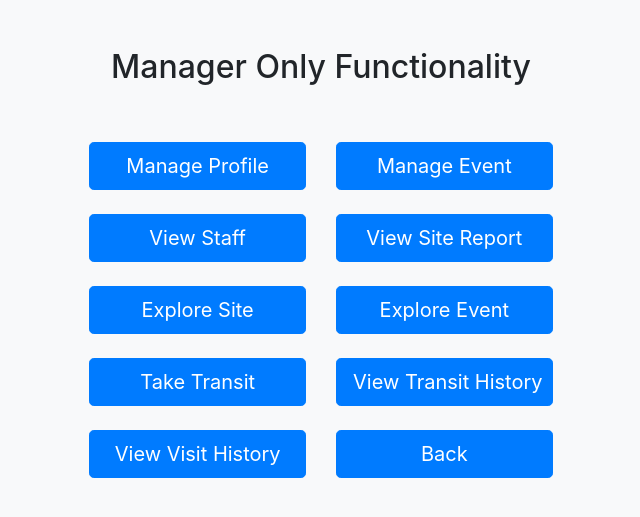
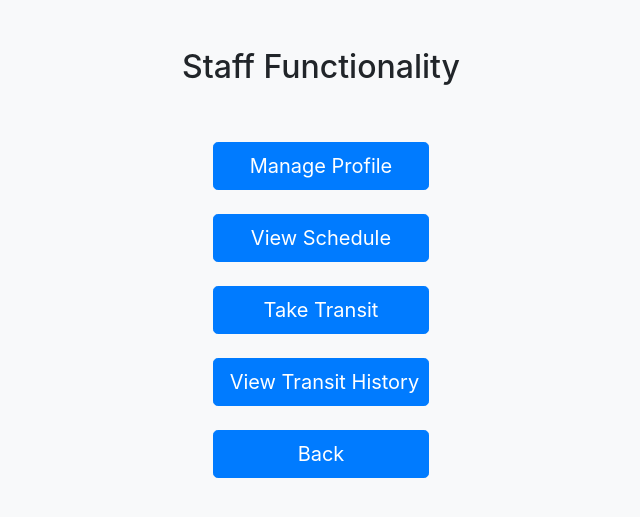
Before and after one commit to kunal1025/Atlanta-Beltline, a Flask app: template templates/functionality/staff_only_functionality.html in a window 1280 px wide. Shown: the top 517 px of the page, without its empty margins (319-959 px from the left). Run offline with Flask 2, Linux system fonts and the light colour scheme; the template is opened without the code that fills it, so the values that code supplies are empty; some libraries are stand-ins or nearby versions.

Commit message:
Update staff_only_functionality.html

```diff
--- a/templates/functionality/staff_only_functionality.html
+++ b/templates/functionality/staff_only_functionality.html
@@ -11,74 +11,45 @@
     <!-- Font Awesome -->
     <link rel="stylesheet" href="https://use.fontawesome.com/releases/v5.8.1/css/all.css" integrity="sha384-50oBUHEmvpQ+1lW4y57PTFmhCaXp0ML5d60M1M7uH2+nqUivzIebhndOJK28anvf" crossorigin="anonymous">
 
-    <title>Manager Only Functionality</title>
+    <title>Staff Functionality</title>
   </head>
 
 <body class="bg-light">
 <body class="bg-light">
     <div class="container">
         <div class="py-5 text-center">
-            <h2>Manager Only Functionality</h2>
+            <h2>Staff Functionality</h2>
         </div>
         <div class="col-md-8 offset-md-2">
             <div class="row">
-                <div class="col-md-4 offset-2">
+                <div class="col-md-4 offset-4">
                     <a href="">
                         <button class="btn btn-primary btn-lg btn-block" type="submit">Manage Profile</button>
-                    </a>
-                    <br>
-                </div>
-
-                <div class="col-md-4">
-                    <a href="">
-                        <button class="btn btn-primary btn-lg btn-block" type="submit">Manage Event</button>
                     </a>
                     <br>
                 </div>
             </div>
 
             <div class="row">
-                <div class="col-md-4 offset-2">
+                <div class="col-md-4 offset-4">
                     <a href="">
-                        <button class="btn btn-primary btn-lg btn-block" type="submit">View Staff</button>
-                    </a>
-                    <br>
-                </div>
-
-                <div class="col-md-4">
-                    <a href="">
-                        <button class="btn btn-primary btn-lg btn-block" type="submit">View Site Report</button>
+                        <button class="btn btn-primary btn-lg btn-block" type="submit">View Schedule</button>
                     </a>
                     <br>
                 </div>
             </div>
 
             <div class="row">
-                <div class="col-md-4 offset-2">
+                <div class="col-md-4 offset-4">
                     <a href="">
-                        <button class="btn btn-primary btn-lg btn-block" type="submit">Explore Site</button>
-                    </a>
-                    <br>
-                </div>
-
-                <div class="col-md-4">
-                    <a href="">
-                        <button class="btn btn-primary btn-lg btn-block" type="submit">Explore Event</button>
+                        <button class="btn btn-primary btn-lg btn-block" type="submit">Take Transit</button>
                     </a>
                     <br>
                 </div>
             </div>
 
-
             <div class="row">
-                <div class="col-md-4 offset-2">
-                    <a href="">
-                        <button class="btn btn-primary btn-lg btn-block" type="submit">Take Transit</button>
-                    </a>
-                    <br>
-                </div>
-
-                <div class="col-md-4">
+                <div class="col-md-4 offset-4">
                     <a href="">
                         <button class="btn btn-primary btn-lg btn-block" type="submit">View Transit History</button>
                     </a>
@@ -87,14 +58,7 @@
             </div>
 
             <div class="row">
-                <div class="col-md-4 offset-2">
-                    <a href="">
-                        <button class="btn btn-primary btn-lg btn-block" type="submit">View Visit History</button>
-                    </a>
-                    <br>
-                </div>
-
-                <div class="col-md-4">
+                <div class="col-md-4 offset-4">
                     <a href="">
                         <button class="btn btn-primary btn-lg btn-block" type="submit">Back</button>
                     </a>
```
